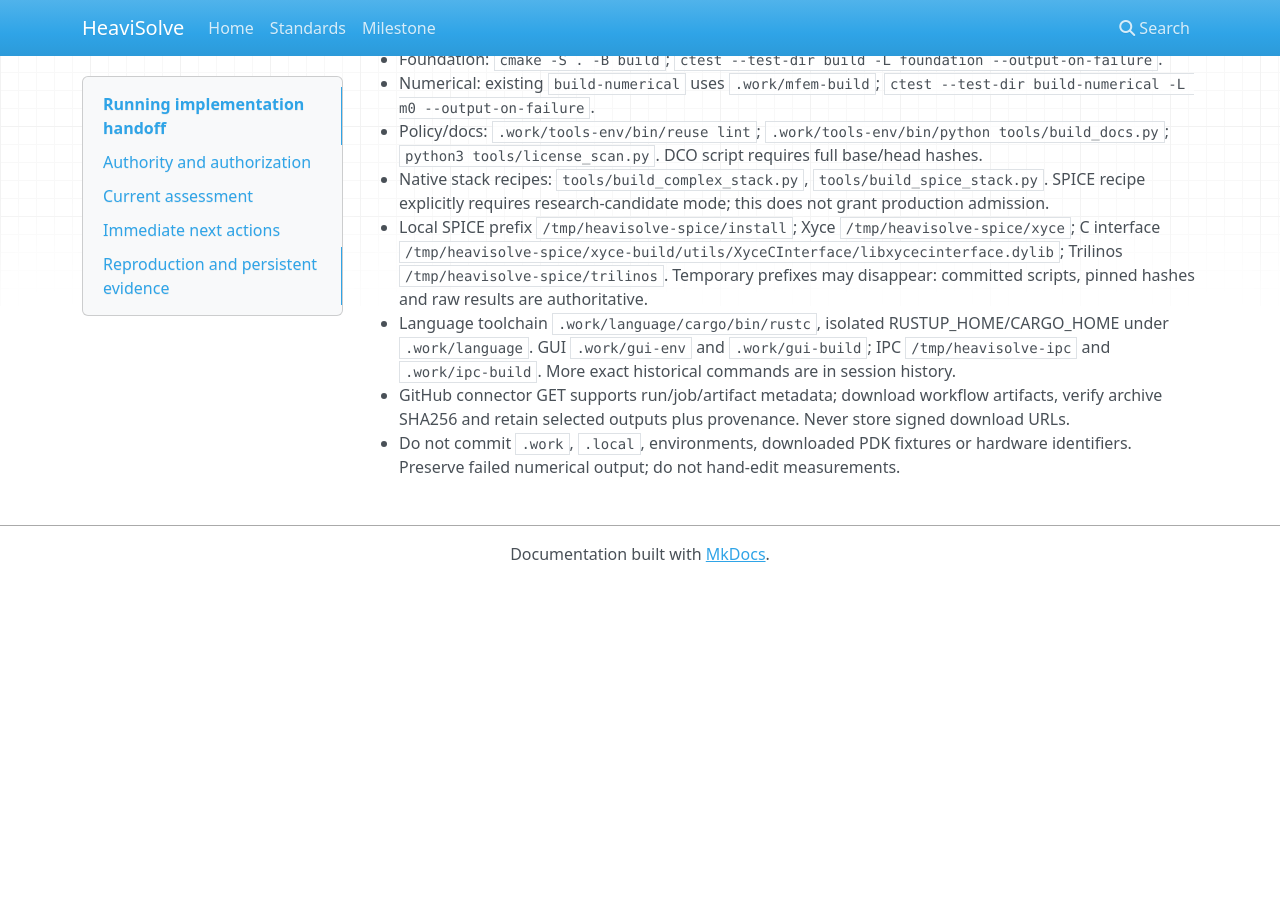
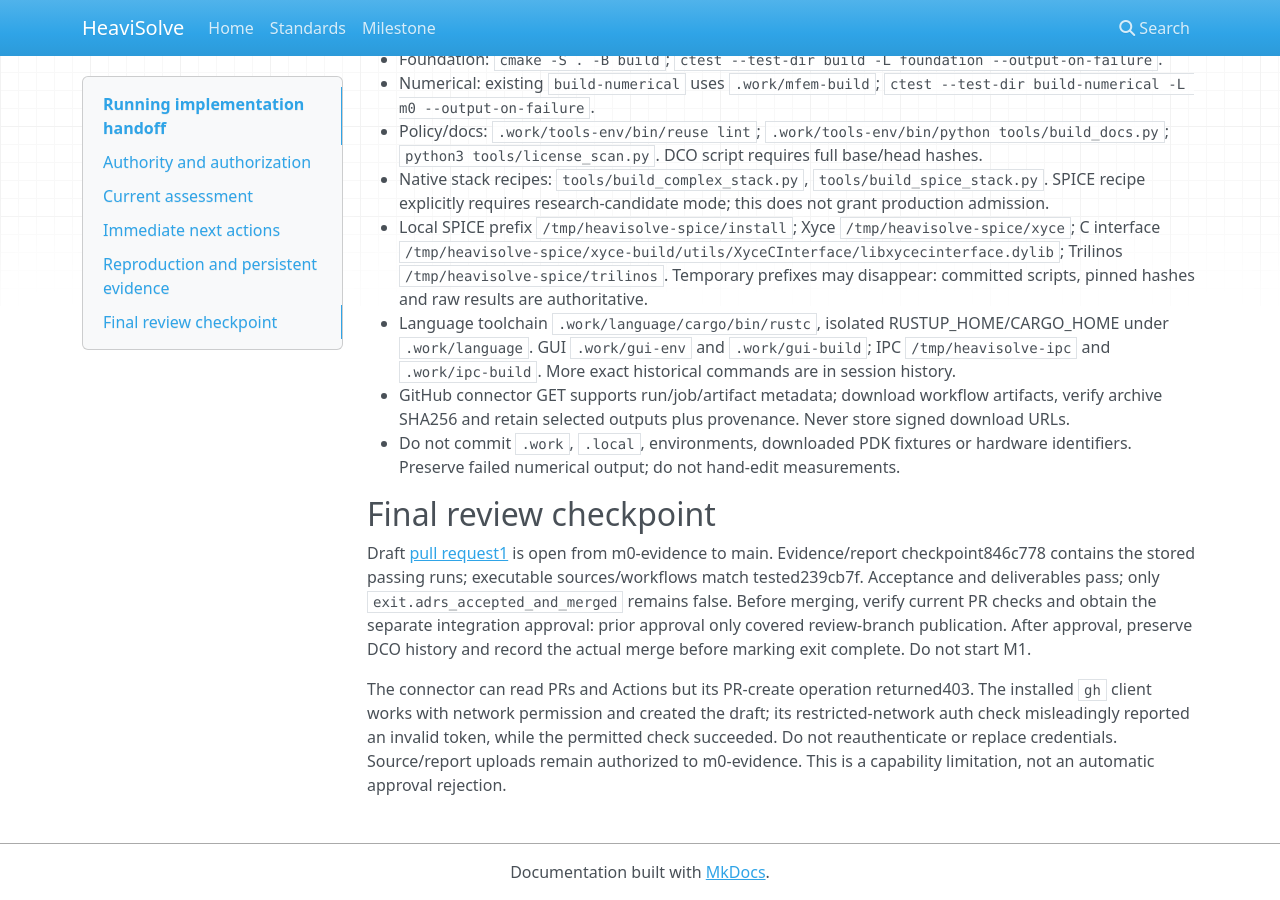
Before and after one commit to GrantdCongdon/HeaviSolve, an MkDocs documentation site: the page built from docs/milestones/M0-handoff.md, in a window 1280 px wide and 900 px high, scrolled down 1865 px. Built offline with MkDocs 1.6.1, drawn with Linux system fonts in a browser that asks for light colours; nearby versions of some CDN libraries; before the commit the page ends 2447 px from its top, so only the background shows below that.

Commit message:
Record final M0 review link and remaining integration boundary
Signed-off-by: Grant Congdon <grantdcongdon@gmail.com>

```diff
--- a/docs/milestones/M0-handoff.md
+++ b/docs/milestones/M0-handoff.md
@@ -42,3 +42,9 @@ User scope is M0 only. Native solvers, shared GUI/Python API, user-defined proce
 - Language toolchain `.work/language/cargo/bin/rustc`, isolated RUSTUP_HOME/CARGO_HOME under `.work/language`. GUI `.work/gui-env` and `.work/gui-build`; IPC `/tmp/heavisolve-ipc` and `.work/ipc-build`. More exact historical commands are in session history.
 - GitHub connector GET supports run/job/artifact metadata; download workflow artifacts, verify archive SHA256 and retain selected outputs plus provenance. Never store signed download URLs.
 - Do not commit `.work`, `.local`, environments, downloaded PDK fixtures or hardware identifiers. Preserve failed numerical output; do not hand-edit measurements.
+
+## Final review checkpoint
+
+Draft [pull request1](https://github.com/GrantdCongdon/HeaviSolve/pull/1) is open from m0-evidence to main. Evidence/report checkpoint846c778 contains the stored passing runs; executable sources/workflows match tested239cb7f. Acceptance and deliverables pass; only `exit.adrs_accepted_and_merged` remains false. Before merging, verify current PR checks and obtain the separate integration approval: prior approval only covered review-branch publication. After approval, preserve DCO history and record the actual merge before marking exit complete. Do not start M1.
+
+The connector can read PRs and Actions but its PR-create operation returned403. The installed `gh` client works with network permission and created the draft; its restricted-network auth check misleadingly reported an invalid token, while the permitted check succeeded. Do not reauthenticate or replace credentials. Source/report uploads remain authorized to m0-evidence. This is a capability limitation, not an automatic approval rejection.
```
